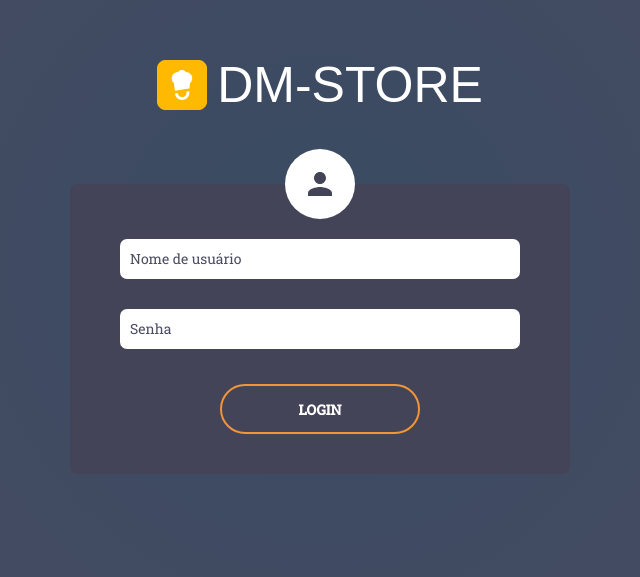
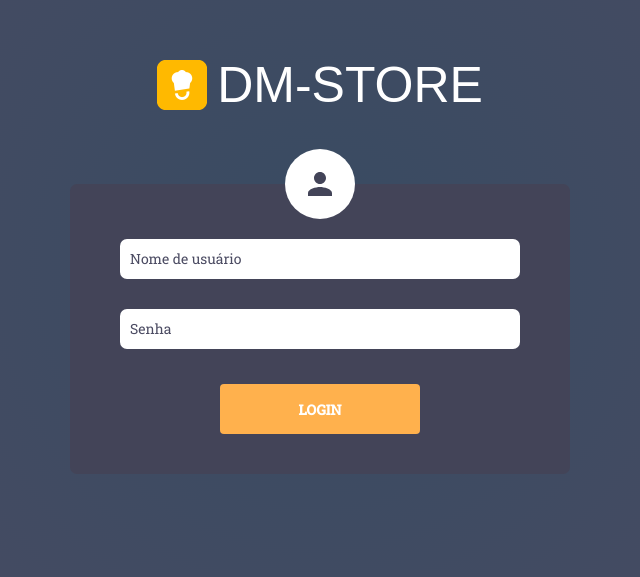
Before and after one commit to denisfloyd/dm-store, a React (Create React App) app: page /login in a window 1280 px wide. Shown: the part 135-712 px from the top of the page, without its empty margins (320-960 px from the left). Built offline with nearby package versions, Linux system fonts and the light colour scheme; the HTML template or start-up script is replaced by a standard one; a web font is replaced by a local one.

Commit message:
fix: ajustes na tela de login

```diff
--- a/src/components/Header/styles.ts
+++ b/src/components/Header/styles.ts
@@ -19,7 +19,7 @@ export const ContainerOptions = styled.div`
 
   .user-logged {
     display: flex;
-    color: #fff;
+    color: var(--color-white);
     font-weight: bold;
     align-items: center;
     font-size: 1.5rem;
@@ -29,7 +29,7 @@ export const ContainerOptions = styled.div`
       z-index: 3;
       height: 0;
       overflow: hidden;
-      background-color: #fff;
+      background-color: var(--color-white);
       animation: slide-logout 0.3s linear;
       display: none;
       position: absolute;
@@ -204,7 +204,7 @@ export const Cart = styled(Link)`
 
     strong {
       display: block;
-      color: #fff;
+      color: var(--color-white);
     }
 
     span {
@@ -253,7 +253,7 @@ export const LogoTitle = styled.span`
   font-family: 'Londrina Solid', sans-serif;
   font-size: 5rem;
   margin-left: 1rem;
-  color: #fff;
+  color: var(--color-white);
 
   @media (max-width: 800px) {
     font-size: 3rem;
--- a/src/hooks/useAuth.tsx
+++ b/src/hooks/useAuth.tsx
@@ -1,4 +1,5 @@
 import React, { createContext, ReactNode, useContext, useState } from 'react';
+import { useHistory } from 'react-router-dom';
 import { toast } from 'react-toastify';
 import { api } from '../api/api';
 import { User } from '../types';
@@ -21,9 +22,10 @@ export function AuthProvider({ children }: AuthProviderProps): JSX.Element {
     const storedUser = localStorage.getItem('@dmstore:user');
     return storedUser ? JSON.parse(storedUser) : null;
   });
+  const history = useHistory();
 
-  const authenticate = (username: string, password: string): void => {
-    api
+  const authenticate = (username: string, password: string): Promise<boolean> => {
+    return api
       .post('/auth/login', {
         username,
         password,
@@ -32,20 +34,24 @@ export function AuthProvider({ children }: AuthProviderProps): JSX.Element {
         const { data } = res;
         if (data.status === 'Error') {
           if (data.msg.includes('username') || data.msg.includes('password')) {
-            console.log('error');
             toast.error('Usuário ou senha incorretos');
           } else {
             toast.error('Erro ao autenticar usuário');
           }
-        } else {
-          setUser({ username, token: data.token });
-          localStorage.setItem(
-            '@dmstore:user',
-            JSON.stringify({ username, token: data.token }),
-          );
+          return false;
         }
+        setUser({ username, token: data.token });
+        localStorage.setItem(
+          '@dmstore:user',
+          JSON.stringify({ username, token: data.token }),
+        );
+        history.push('/');
+        return true;
       })
-      .catch((err: any) => toast.error('Erro ao autenticar usuário'));
+      .catch((err: any) => {
+        toast.error('Erro ao autenticar usuário');
+        return false;
+      });
   };
 
   const getUser = (): User | null => {
--- a/src/pages/Login/index.tsx
+++ b/src/pages/Login/index.tsx
@@ -1,48 +1,22 @@
 import React, { useState } from 'react';
 import { MdPerson } from 'react-icons/md';
-import { useHistory } from 'react-router';
-
+import { CircularProgress } from '@material-ui/core';
 import { ContainerLogo, LogoTitle } from '../../components/Header/styles';
-import {
-  FormLogin,
-  Input,
-  SignInButton,
-  SignInButtonActive,
-  UserIcon,
-} from './styles';
+import { FormLogin, Input, SignInButton, UserIcon } from './styles';
 import { useAuth } from '../../hooks/useAuth';
 import { Container } from './styles';
 import logo from '../../assets/images/logo-dm.png';
 
-interface DisplayButtonProps {
-  username: string;
-  password: string;
-}
-
-const DisplayButton: React.FC<DisplayButtonProps> = ({
-  username,
-  password,
-}): JSX.Element => {
-  const { authenticate } = useAuth();
-  const { goBack } = useHistory();
-
-  const handleAuthenticate = (): void => {
-    authenticate(username, password);
-    goBack();
-  };
-
-  return username.length > 0 && password.length > 0 ? (
-    <SignInButtonActive onClick={() => handleAuthenticate()} type="button">
-      LOGIN
-    </SignInButtonActive>
-  ) : (
-    <SignInButton type="button">LOGIN</SignInButton>
-  );
-};
-
 const Login: React.FC = () => {
   const [username, setUsername] = useState('');
   const [password, setPassword] = useState('');
+  const [loading, setLoading] = useState(false);
+  const { authenticate } = useAuth();
+
+  const handleAuthenticate = async (): Promise<void> => {
+    await authenticate(username, password);
+    setLoading(false);
+  };
 
   return (
     <Container>
@@ -63,19 +37,37 @@ const Login: React.FC = () => {
             value={username}
             onChange={event => setUsername(event.target.value)}
           />
-          <label>Nome de usuário</label>
+          <label htmlFor="username">Nome de usuário</label>
         </div>
         <div className="input-container">
           <Input
             type="password"
             name="password"
+            id="password"
             required
             value={password}
             onChange={event => setPassword(event.target.value)}
           />
-          <label>Senha</label>
+          <label htmlFor="password">Senha</label>
         </div>
-        <DisplayButton username={username} password={password} />
+        <SignInButton
+          type="button"
+          disabled={
+            username.trim().length === 0 || password.trim().length === 0
+          }
+          onClick={() => {
+            setLoading(true);
+            handleAuthenticate();
+          }}
+        >
+          <span>LOGIN</span>
+          {
+            loading && (
+            <div className="loading-container">
+              <CircularProgress color="inherit" size={20} />
+            </div>
+          )}
+        </SignInButton>
       </FormLogin>
     </Container>
   );
--- a/src/pages/Login/styles.ts
+++ b/src/pages/Login/styles.ts
@@ -1,5 +1,5 @@
 import styled from 'styled-components';
-import { Link } from 'react-router-dom';
+import { darken, lighten } from 'polished';
 
 export const Container = styled.div`
   display: flex;
@@ -32,10 +32,18 @@ export const FormLogin = styled.form`
       pointer-events: none;
     }
   }
+
+  @media (max-width: 800px) {
+    width: 40rem;
+  }
+
+  @media (max-width: 500px) {
+    width: 29rem;
+  }
 `;
 
 export const Input = styled.input`
-  background-color: #fff;
+  background-color: var(--color-white);
   width: 100%;
   height: 4rem;
   border-radius: 0.7rem;
@@ -47,7 +55,7 @@ export const Input = styled.input`
   &:valid ~ label {
     top: -0.5rem;
     left: 0;
-    color: #fff;
+    color: var(--color-white);
   }
 `;
 
@@ -55,25 +63,55 @@ export const UserIcon = styled.div`
   width: 7rem;
   height: 7rem;
   border-radius: 50%;
-  background-color: #fff;
+  background-color: var(--color-white);
   display: flex;
   align-items: center;
   justify-content: center;
   position: absolute;
   top: -3.5rem;
+
+  @media (max-width: 800px) {
+    width: 6rem;
+    height: 6rem;
+    top: -3rem;
+  }
 `;
 
 export const SignInButton = styled.button`
   width: 20rem;
   height: 5rem;
+  margin-top: 2rem;
+  display: flex;
+  align-items: center;
+  justify-content: center;
+  background: var(--color-primary);
+  color: var(--color-white);
+  border: 0;
+  border-radius: 4px;
   font-weight: bold;
-  margin-top: 2rem;
-  border-radius: 2.5rem;
-  background-color: transparent;
-  color: #fff;
-  border: 2px solid #f19536;
+  text-transform: uppercase;
+  transition: background 0.2s;
+  position: relative;
+
+  .loading-container {
+    position: absolute;
+    right: 4rem;
+
+    @media (max-width: 500px) {
+      right: 2rem;
+    }
+  }
+
+  &:hover {
+    background: ${darken(0.06, '#FF9000')};
+  }
+
+  &:disabled {
+    cursor: not-allowed;
+    background-color: ${lighten(0.15, '#FF9000')};
+  }
+
+  @media (max-width: 500px) {
+    width: 15rem;
+  }
 `;
-
-export const SignInButtonActive = styled(SignInButton)`
-  background-color: #f19536;
-`;
```
